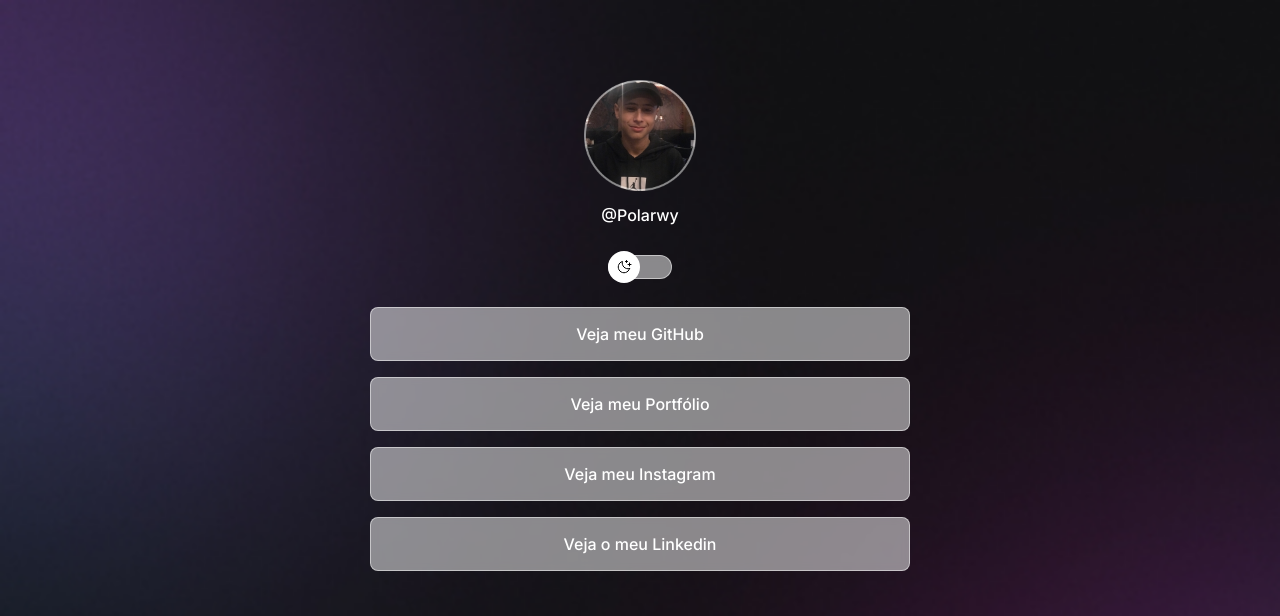
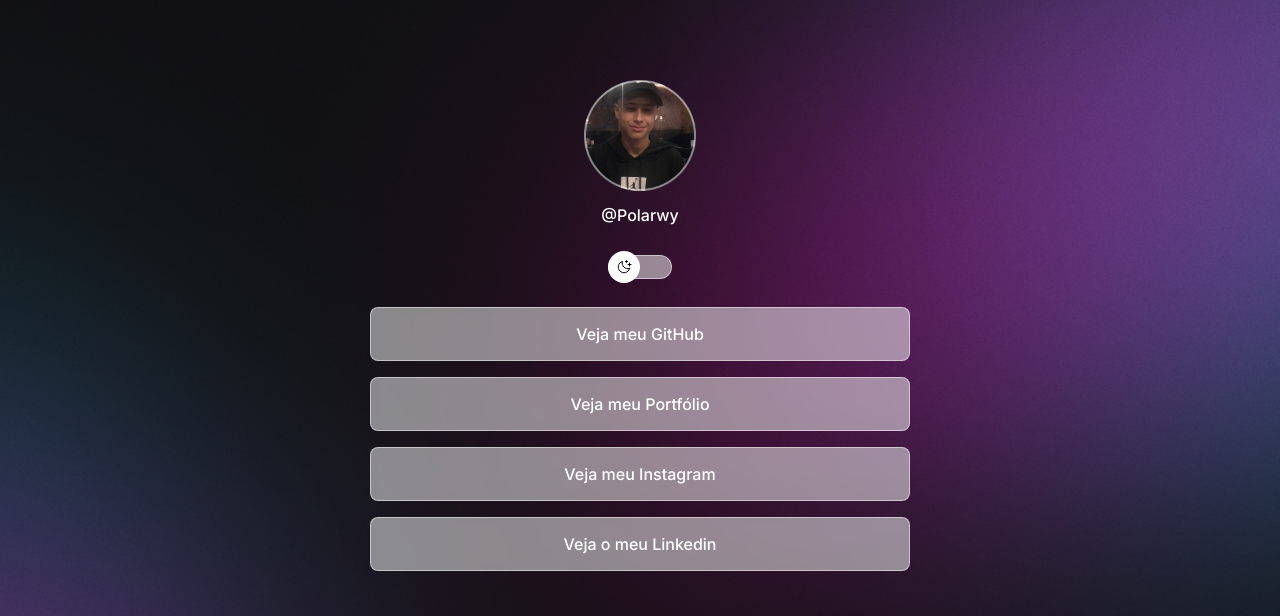
Before and after one commit to Polarwy/devLinks, a plain HTML site: page index.html in a window 1280 px wide. Shown: the top 616 px of the page. Drawn offline with nearby package versions, Linux system fonts and the light colour scheme.

Commit message:
change background based on media queries

```diff
--- a/style.css
+++ b/style.css
@@ -26,6 +26,7 @@
 
 body {
   background: var(--bg-url) top center/cover;
+  height: 100vh;
 }
 
 body * {
@@ -150,3 +151,12 @@ footer {
   text-align: center;
   font-size: 14px;
 }
+
+@media (min-width: 700px) {
+  :root {
+    --bg-url: url(./assets/bg-desktop.jpg);
+  }
+  .light {
+    --bg-url: url(.assets/bg-desktop-light);
+  }
+}
```
